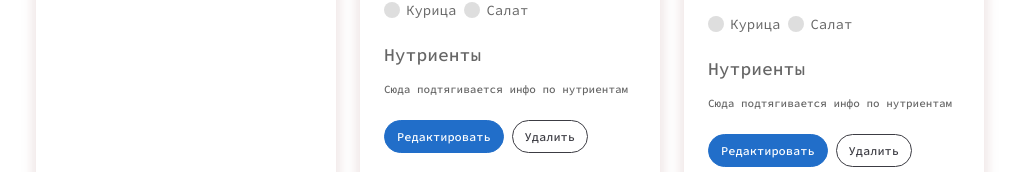
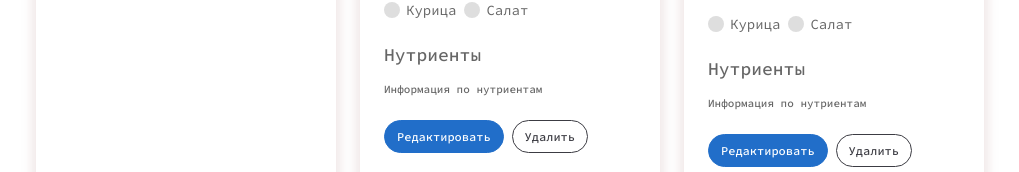
Before and after one commit to ProductCardService/Frontend, a React (Vite) app: page / in a window 1280 px wide. Shown: the part 438-610 px from the top of the page, without its empty margins (44-1063 px from the left). Built offline with nearby package versions, Linux system fonts and the light colour scheme; no server answers.

Commit message:
add nutrients placeholder

```diff
--- a/src/component/card/card.tsx
+++ b/src/component/card/card.tsx
@@ -37,7 +37,7 @@ const Card: React.FC<CardProps> = (props) => {
                         }
                     </div>
                     <Heading title={"Нутриенты"} />
-                    <Paragraph text={"Сюда подтягивается инфо по нутриентам"}/>
+                    <Paragraph text={"Информация по нутриентам"}/>
                 </div>
                 <div className="card__buttons">
                     <Button title={"Редактировать"} buttonType={ButtonType.FillBlue} onClick={editCard}/>
--- a/src/component/create-card/create-card.tsx
+++ b/src/component/create-card/create-card.tsx
@@ -78,7 +78,7 @@ const CreateCard: React.FC<CreateCardProps> = (props) => {
                         </button>
                     </div>
                     <Heading title={"Нутриенты"} />
-                    <Paragraph text={"Сюда подтягивается инфо по нутриентам"}/>
+                    <Paragraph text={"Информация по нутриентам"}/>
                 </div>
                 <div className="card__buttons">
                     <Button title={"Сохранить"} buttonType={ButtonType.FillBlue} onClick={saveCard}/>
```
